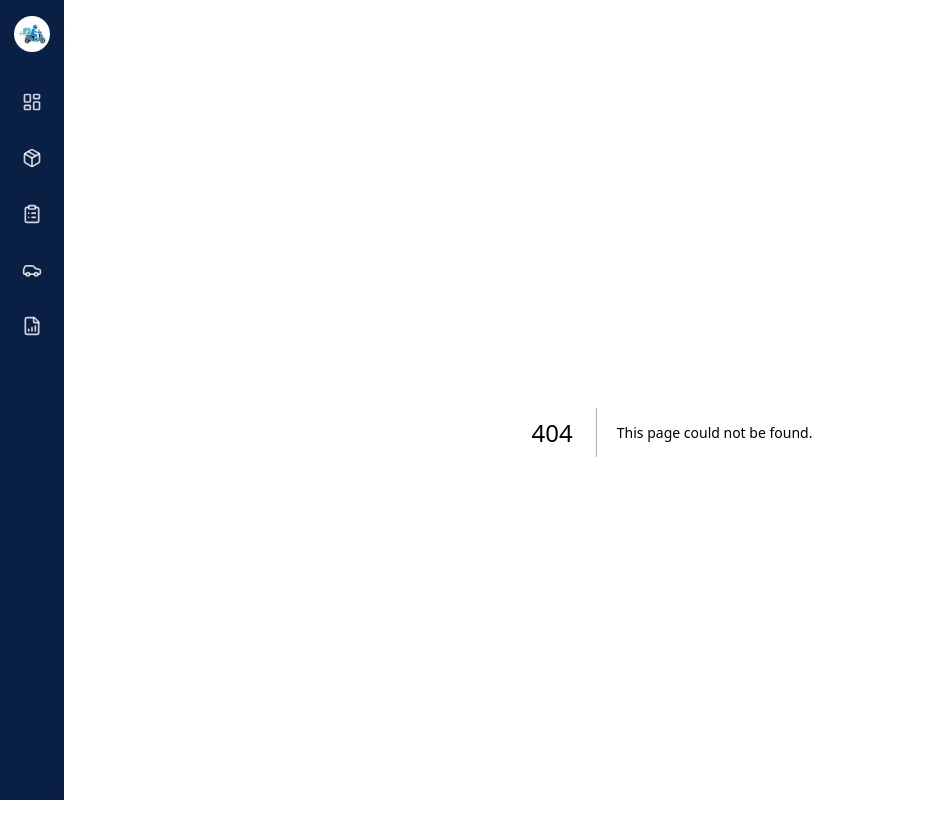
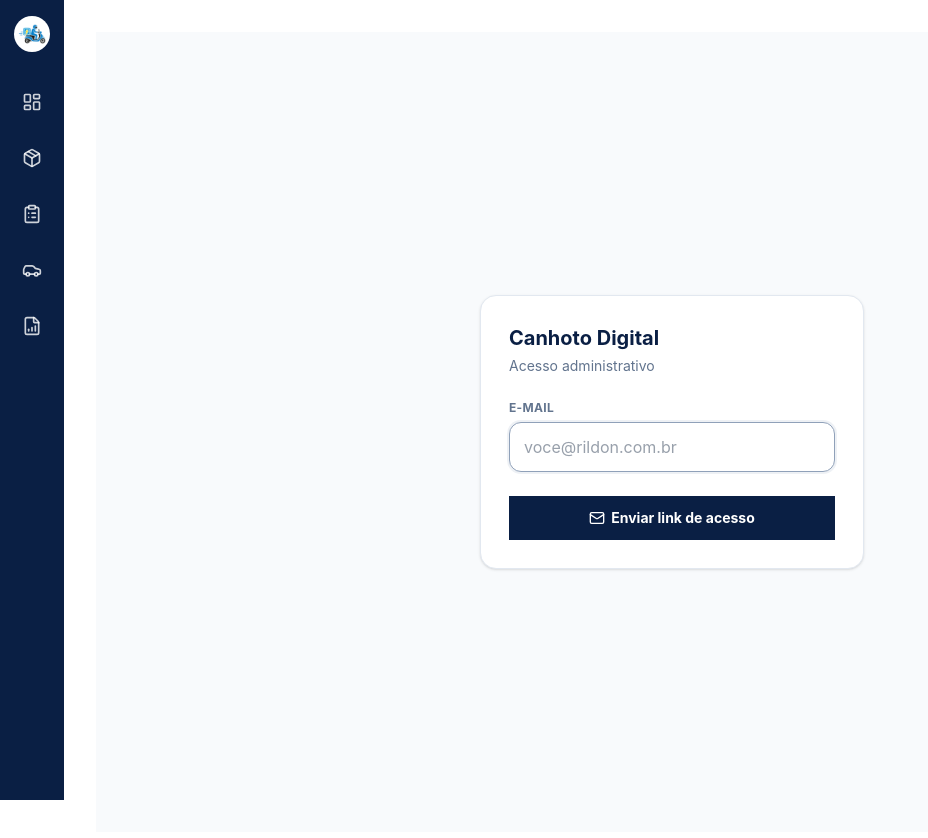
Before and after one commit to hicksonmartinsmenezes-jpg/Canhoto---Digital, a Next.js app in the folder frontend/: page /login in a window 1280 px wide. Before the commit this address had no page. Shown: the top 838 px of the page, without its empty margins (0-928 px from the left). Built offline with nearby package versions, Linux system fonts and the light colour scheme.

Commit message:
feat: adiciona tela de login administrativo

```diff
--- /dev/null
+++ b/frontend/src/app/login/page.tsx
@@ -0,0 +1,96 @@
+"use client";
+
+import { useEffect, useState, useTransition } from "react";
+import { Loader2, Mail } from "lucide-react";
+import { enviarLinkLogin } from "./actions";
+
+export default function LoginPage() {
+  const [email, setEmail] = useState("");
+  const [erro, setErro] = useState<string | null>(null);
+  const [enviado, setEnviado] = useState(false);
+  const [pending, startTransition] = useTransition();
+
+  useEffect(() => {
+    const params = new URLSearchParams(window.location.search);
+    if (params.get("erro") === "link-invalido") {
+      // Necessário após o mount para evitar divergência entre HTML do
+      // servidor e cliente durante a hidratação.
+      setErro("O link de acesso é inválido ou já expirou. Peça um novo abaixo.");
+    }
+  }, []);
+
+  function enviarLink() {
+    if (!email.trim()) {
+      setErro("Informe seu e-mail.");
+      return;
+    }
+
+    setErro(null);
+    startTransition(async () => {
+      const resultado = await enviarLinkLogin(email);
+      if (resultado.ok) setEnviado(true);
+      else setErro(resultado.error ?? "Não foi possível enviar o link de acesso.");
+    });
+  }
+
+  return (
+    <div className="flex min-h-screen items-center justify-center bg-slate-50 px-4">
+      <div className="w-full max-w-sm rounded-2xl border border-slate-200 bg-white p-7 shadow-sm">
+        <h1 className="text-xl font-bold text-[#0A1F44]">Canhoto Digital</h1>
+        <p className="mt-1 text-sm text-slate-500">Acesso administrativo</p>
+
+        {enviado ? (
+          <div className="mt-6 rounded-xl border border-slate-200 bg-slate-50 px-4 py-4 text-sm text-slate-600">
+            Enviamos um link de acesso para <strong>{email.trim()}</strong>. Confira sua caixa
+            de entrada (e o spam) e clique no link para entrar.
+          </div>
+        ) : (
+          <>
+            <div className="mt-6">
+              <label className="mb-1.5 block text-xs font-bold uppercase tracking-wide text-slate-500">
+                E-mail
+              </label>
+              <input
+                type="email"
+                placeholder="voce@rildon.com.br"
+                autoFocus
+                autoComplete="username"
+                className="w-full rounded-xl border border-slate-200 bg-white px-3.5 py-3 text-base text-slate-700 outline-none focus:border-slate-400 focus:ring-2 focus:ring-slate-400/15"
+                value={email}
+                onChange={(e) => setEmail(e.target.value)}
+                onKeyDown={(e) => {
+                  if (e.key === "Enter") enviarLink();
+                }}
+              />
+            </div>
+
+            {erro && (
+              <div className="mt-4 rounded-xl border border-red-200 bg-red-50 px-4 py-3 text-sm font-semibold text-red-700">
+                {erro}
+              </div>
+            )}
+
+            <button
+              type="button"
+              disabled={pending}
+              onClick={enviarLink}
+              className="mt-6 inline-flex w-full items-center justify-center gap-1.5 bg-[#0A1F44] px-5 py-3 text-sm font-bold text-white transition-[transform,background-color] duration-150 hover:bg-[#0A1F44]/90 active:scale-[0.97] disabled:cursor-not-allowed disabled:opacity-60 disabled:active:scale-100"
+            >
+              {pending ? (
+                <>
+                  <Loader2 className="size-4 animate-spin" />
+                  Enviando...
+                </>
+              ) : (
+                <>
+                  <Mail className="size-4" />
+                  Enviar link de acesso
+                </>
+              )}
+            </button>
+          </>
+        )}
+      </div>
+    </div>
+  );
+}
```
